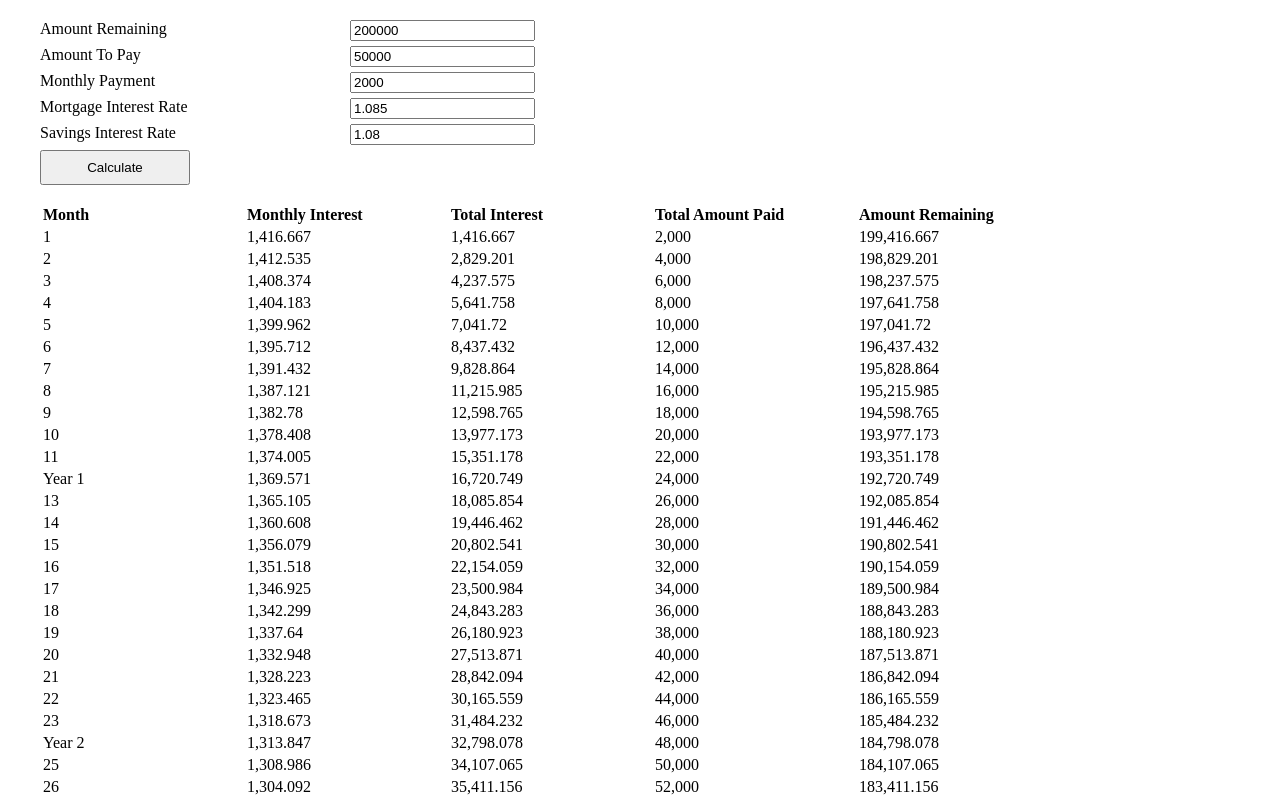
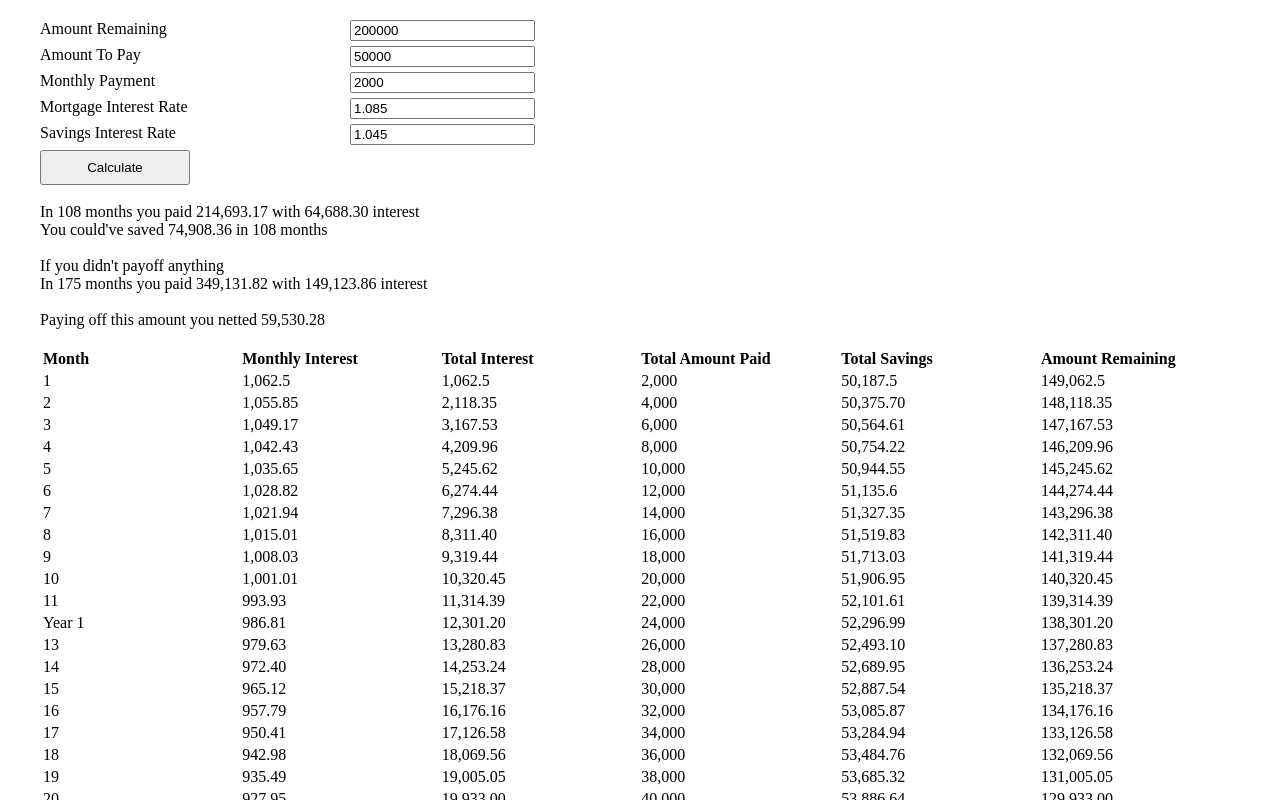
Before and after one commit to sullyslegacy/finance, a plain HTML site: page public/mortgagePaymentsAndInterest.html in a window 1280 px wide. Both pictures are taken after a click on the button "Calculate". Shown: the top 800 px of the page. Drawn offline with Linux system fonts and the light colour scheme.

Commit message:
Mortgage calculator

```diff
--- a/public/js/mortgagePaymentsAndInterest.js
+++ b/public/js/mortgagePaymentsAndInterest.js
@@ -7,26 +7,41 @@ const getMonthlyInterestRate = (interestRate) => {
     return monthlyDecimalRate + 1;
 };
 
-const formatAmount = (amount) => amount.toLocaleString('en-us', 2);
+const formatAmount = (amount) => {
+    const formattedOutput = amount.toLocaleString('en-us', 2) + '';
+    if (formattedOutput.indexOf('.') === -1) {
+        return formattedOutput;
+    }
 
-const calculateAmount = () => {
-    get('output').innerHTML = "";
+    const [big, small] = formattedOutput.split('.');
+    return `${big}.${small.substring(0, 2)}`;
+}
 
-	let amountRemaining = getVal('amountRemaining');
-    const amountToPay = getVal('amountToPay');
-    const monthlyPayment = getVal('monthlyPayment');
-
-    const mortgageInterestRate = getVal('mortgageInterestRate');
-	const monthlyMortgageRate = getMonthlyInterestRate(mortgageInterestRate);
-    console.log('monthlyMortgageRate', monthlyMortgageRate);
-
-    const savingsInterestRate = getVal('savingsInterestRate');
-	const monthlySavingsRate = getMonthlyInterestRate(savingsInterestRate);
+const createHighlights = (payDownItems, noPayDownItems) => {
+    const lastPayDown = payDownItems[payDownItems.length - 1];
+    const lastNoPayDown = noPayDownItems[noPayDownItems.length - 1];
+    let output = `<div>In ${payDownItems.length} months you paid ${formatAmount(lastPayDown.totalAmountPaid)} with ${formatAmount(lastPayDown.totalInterestPaid)} interest</div>`;
+    output += `<div>You could've saved ${formatAmount(lastPayDown.totalSavings)} in ${payDownItems.length} months</div>`;
+    output += `<br /><div>If you didn't payoff anything</div>`;
+    output += `<div>In ${noPayDownItems.length} months you paid ${formatAmount(lastNoPayDown.totalAmountPaid)} with ${formatAmount(lastNoPayDown.totalInterestPaid)} interest</div>`;
 
 
+    const savingsAmount = (lastNoPayDown.totalAmountPaid - lastPayDown.totalAmountPaid) - lastPayDown.totalSavings;
+    output += `<br /><div>Paying off this amount you netted ${formatAmount(savingsAmount)}</div>`;
+    return output;
+};
+
+const createMonthlyRates = ({
+    amountRemaining,
+    amountToPayOrSave,
+    monthlyPayment,
+    monthlyMortgageRate,
+    monthlySavingsInterestRate,
+}) => {
     const outputs = [];
     let totalAmountPaid = 0;
     let totalInterestPaid = 0;
+    let totalSavings = amountToPayOrSave;
 
     let monthIndex = 0;
     while (amountRemaining > 0 && monthIndex < 360) {
@@ -37,11 +52,21 @@ const calculateAmount = () => {
         const interestForMonth = (amountRemaining * monthlyMortgageRate) - amountRemaining;
         amountRemaining += interestForMonth;
 
+        totalSavings += (totalSavings * monthlySavingsInterestRate) - totalSavings;
+
         // Pay off an amount
         amountRemaining -= monthlyPayment;
         if (amountRemaining <= 0) {
             // Amount remaining is the extra we paid off so substract that (It's a negative #)
             totalAmountPaid += monthlyPayment + amountRemaining;
+            outputs.push({
+                amountRemaining: 0,
+                interestForMonth,
+                monthIndex,
+                totalAmountPaid,
+                totalInterestPaid,
+                totalSavings,
+            });
             break;
         }
 
@@ -56,8 +81,43 @@ const calculateAmount = () => {
             monthIndex,
             totalAmountPaid,
             totalInterestPaid,
+            totalSavings,
         });
     }
+    return outputs;
+};
+
+const calculateAmount = () => {
+    get('output').innerHTML = "";
+
+	let amountRemaining = getVal('amountRemaining');
+    const amountToPayOrSave = getVal('amountToPayOrSave');
+    const monthlyPayment = getVal('monthlyPayment');
+
+    const mortgageInterestRate = getVal('mortgageInterestRate');
+	const monthlyMortgageRate = getMonthlyInterestRate(mortgageInterestRate);
+    console.log('monthlyMortgageRate', monthlyMortgageRate);
+
+    const savingsInterestRate = getVal('savingsInterestRate');
+	const monthlySavingsInterestRate = getMonthlyInterestRate(savingsInterestRate);
+    console.log('monthlySavingsInterestRate', monthlySavingsInterestRate);
+
+    const payingOffOutputs = createMonthlyRates({
+        amountRemaining: amountRemaining - amountToPayOrSave,
+        amountToPayOrSave,
+        monthlyPayment,
+        monthlyMortgageRate,
+        monthlySavingsInterestRate,
+    });
+
+    const fullSavingOutputs = createMonthlyRates({
+        amountRemaining,
+        amountToPayOrSave: 0,
+        monthlyPayment,
+        monthlyMortgageRate,
+        monthlySavingsInterestRate,
+    });
+    console.log('fullSavingOutputs', fullSavingOutputs);
 
 
 
@@ -67,9 +127,10 @@ const calculateAmount = () => {
     table += '<th>Monthly Interest</th>';
     table += '<th>Total Interest</th>';
     table += '<th>Total Amount Paid</th>';
+    table += '<th>Total Savings</th>';
     table += '<th>Amount Remaining</th>';
     table += '</tr>';
-    outputs.forEach((output) => {
+    payingOffOutputs.forEach((output) => {
         const monthOutput = output.monthIndex % 12 === 0 ? 'Year ' + output.monthIndex / 12 : output.monthIndex;
         table += `
             <tr>
@@ -77,11 +138,14 @@ const calculateAmount = () => {
                 <td>${formatAmount(output.interestForMonth)}</td>
                 <td>${formatAmount(output.totalInterestPaid)}</td>
                 <td>${formatAmount(output.totalAmountPaid)}</td>
+                <td>${formatAmount(output.totalSavings)}</td>
                 <td>${formatAmount(output.amountRemaining)}</td>
             </tr>
         `;
     });
 
     table += `</table>`;
+    addOutput(createHighlights(payingOffOutputs, fullSavingOutputs));
+    addOutput('<br />');
     addOutput(table);
 };
--- a/public/mortgagePaymentsAndInterest.html
+++ b/public/mortgagePaymentsAndInterest.html
@@ -24,7 +24,7 @@
 
     <div class="inputContainer">
 		Amount To Pay
-		<input id="amountToPay" placeholder="amountToPay" value="50000" />
+		<input id="amountToPayOrSave" placeholder="Amount to pay off" value="50000" />
 	</div>
 
     <div class="inputContainer">
@@ -50,7 +50,7 @@
             placeholder="Savings Interest Rate"
             step=".0025"
             type="number"
-            value="1.08"
+            value="1.045"
         />
 	</div>
 
```
